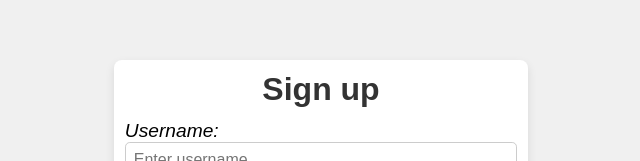
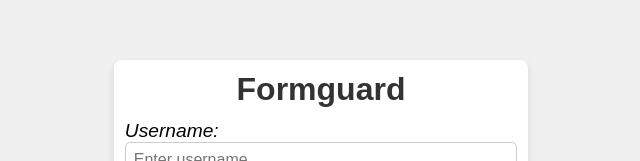
Before and after one commit to Jiteshiyu/FormCheck, a plain HTML site: page index.html in a window 1280 px wide. Shown: the part 160-321 px from the top of the page, without its empty margins (319-959 px from the left). Drawn offline with Linux system fonts and the light colour scheme.

Commit message:
Update index.html

```diff
--- a/index.html
+++ b/index.html
@@ -3,14 +3,14 @@
   <head>
     <meta charset="UTF-8" />
     <meta name="viewport" content="width=device-width, initial-scale=1.0" />
-    <title>Form Validation</title>
+    <title>Formguard</title>
     <link rel="icon" type="image" href="./public/icon.png" />
     <link rel="stylesheet" href="style.css" />
   </head>
   <body>
     <!-- Main container for the form -->
     <div class="container">
-      <h1 class="heading">Sign up</h1>
+      <h1 class="heading">Formguard</h1>
       <form action="/" class="form">
         <!-- Username input -->
         <div class="form-group">
```
